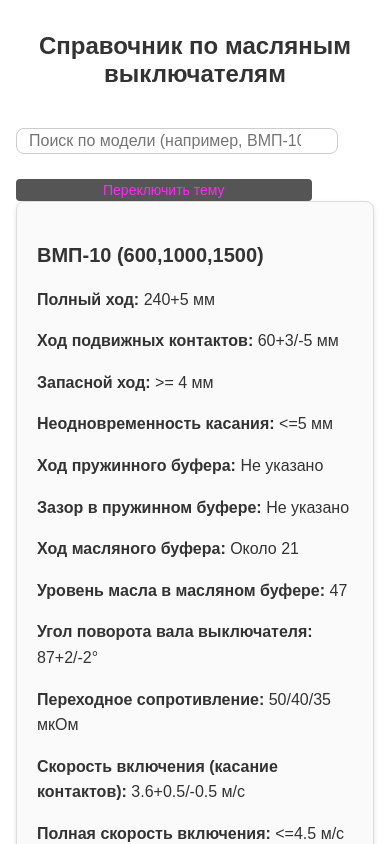
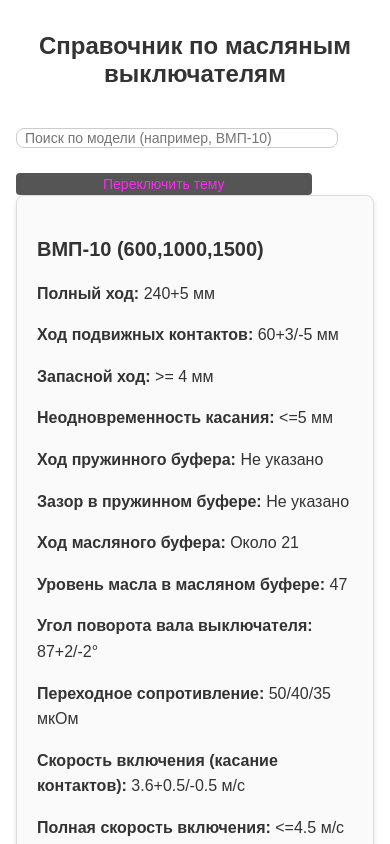
Before and after one commit to GurDoc/oil-breaker-guide, a React (Create React App) app: page / in a window 390 px wide. Shown: the top 844 px of the page. Built offline with nearby package versions, Linux system fonts and the light colour scheme.

Commit message:
Updated content

```diff
--- a/src/App.css
+++ b/src/App.css
@@ -181,3 +181,19 @@ body.dark {
   --suggestion-bg: #333;
   --suggestion-hover: #444;
 }
+/* Адаптивность — чтобы хорошо смотрелось и на мобильных */
+@media (max-width: 600px) {
+  .search-container {
+    max-width: 90%;
+  }
+
+  .input {
+    font-size: 14px;
+    padding: 8px 36px 8px 8px;
+  }
+
+  .clear-button {
+    font-size: 16px;
+    right: 8px;
+  }
+}
```
